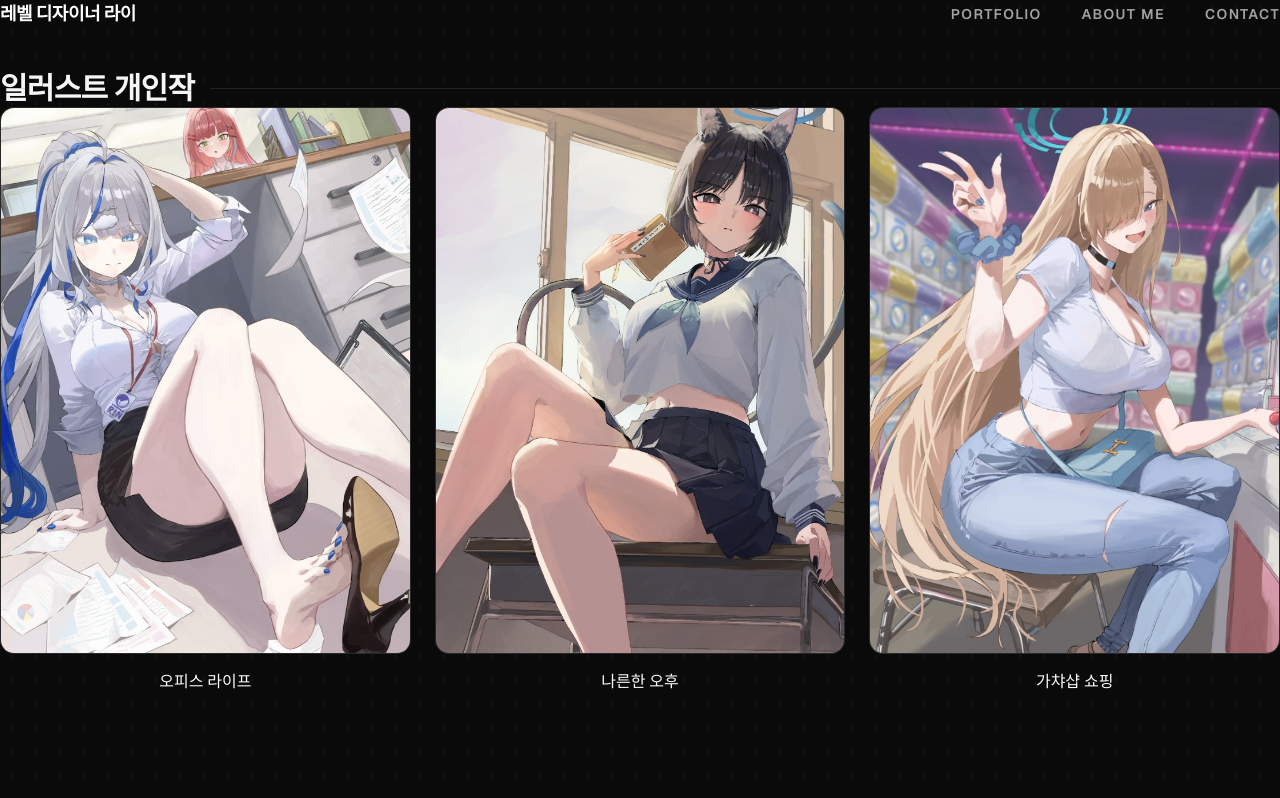
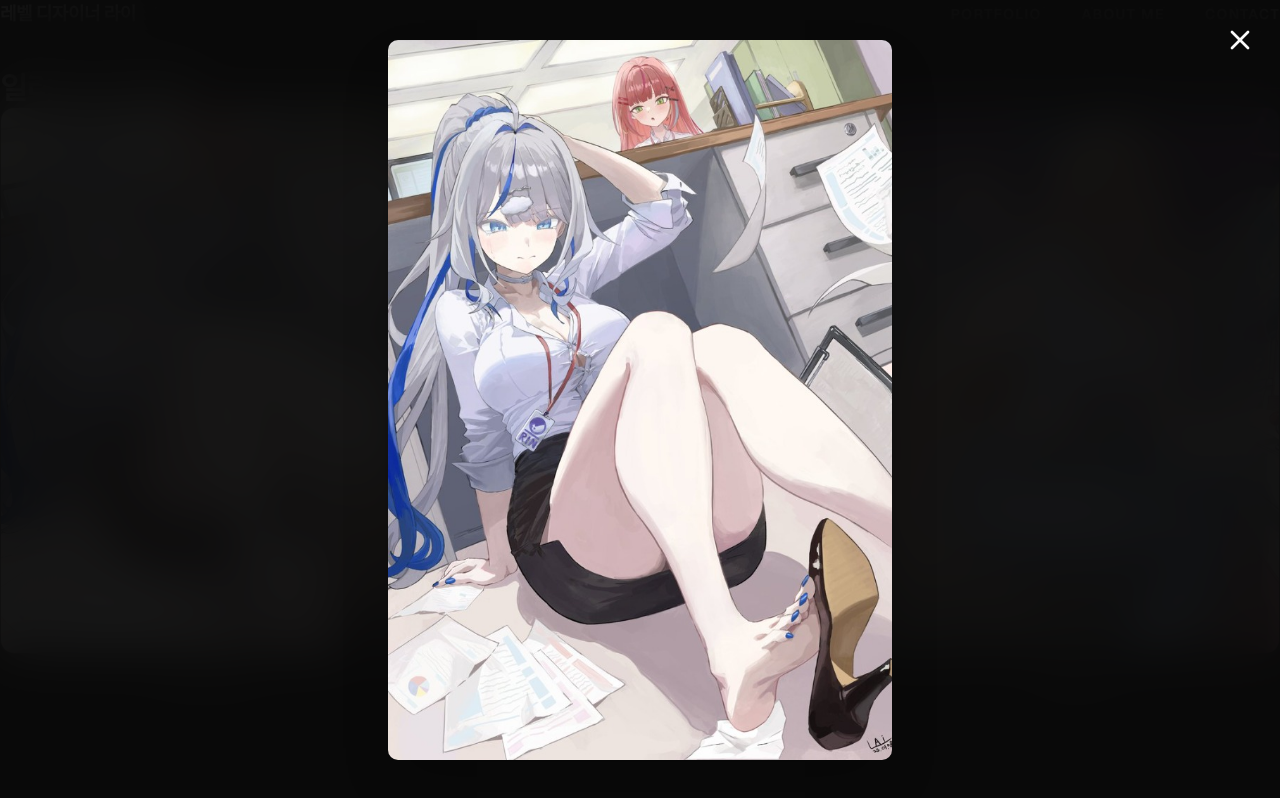
Before and after one commit to LAii980514/Portfolio, a Next.js app: page / in a window 1280 px wide. Both pictures are taken after a click on the element "오피스 라이프". Shown: the part 2644-3442 px from the top of the page. Built offline with nearby package versions, Linux system fonts and the light colour scheme.

Commit message:
feat: add lightbox to illustrations and show uncropped original sizes

```diff
--- a/src/components/portfolio/gallery.tsx
+++ b/src/components/portfolio/gallery.tsx
@@ -106,19 +106,21 @@ export function Gallery() {
               animate={{ scale: 1, opacity: 1 }}
               exit={{ scale: 0.8, opacity: 0 }}
               transition={{ type: "spring", damping: 25, stiffness: 300 }}
-              className="relative max-w-4xl w-full aspect-video bg-gradient-to-br from-secondary to-muted rounded-2xl flex items-center justify-center"
+              className="relative max-w-[90vw] max-h-[90vh] flex items-center justify-center"
               onClick={(e) => e.stopPropagation()}
             >
               {galleryImages.find((img) => img.id === selectedImage)?.src ? (
                 <img
                   src={galleryImages.find(img => img.id === selectedImage)?.src}
                   alt="Gallery full view"
-                  className="absolute inset-0 w-full h-full object-cover rounded-2xl"
+                  className="max-w-[90vw] max-h-[90vh] object-contain rounded-lg shadow-2xl"
                 />
               ) : (
-                <span className="text-muted-foreground">
-                  {galleryImages.find(img => img.id === selectedImage)?.title}
-                </span>
+                <div className="w-[800px] aspect-video bg-gradient-to-br from-secondary to-muted rounded-2xl flex items-center justify-center">
+                  <span className="text-muted-foreground">
+                    {galleryImages.find(img => img.id === selectedImage)?.title}
+                  </span>
+                </div>
               )}
             </motion.div>
 
--- a/src/components/portfolio/illustrations.tsx
+++ b/src/components/portfolio/illustrations.tsx
@@ -1,6 +1,8 @@
 "use client"
 
-import { motion } from "framer-motion"
+import { useState } from "react"
+import { motion, AnimatePresence } from "framer-motion"
+import { X } from "lucide-react"
 
 const illustrations = [
   { id: 1, title: "오피스 라이프", image: "/images/illust_1.jpg" },
@@ -9,6 +11,8 @@ const illustrations = [
 ]
 
 export function Illustrations() {
+  const [selectedImage, setSelectedImage] = useState<number | null>(null)
+
   return (
     <section className="relative w-full py-32 flex flex-col items-center">
       <div className="w-full max-w-7xl px-4 md:px-6">
@@ -36,6 +40,7 @@ export function Illustrations() {
               viewport={{ once: true }}
               transition={{ duration: 0.8, delay: index * 0.1, ease: [0.16, 1, 0.3, 1] }}
               className="group cursor-pointer flex flex-col gap-4"
+              onClick={() => setSelectedImage(item.id)}
             >
               <div className="relative aspect-[3/4] overflow-hidden rounded-xl bg-white/[0.03] border border-white/10 hover:border-[#A78BFA]/50 hover:shadow-[0_0_20px_rgba(167,139,250,0.15)] transition-all duration-300">
                 {/* Scale target */}
@@ -56,6 +61,42 @@ export function Illustrations() {
           ))}
         </div>
       </div>
+
+      {/* Lightbox */}
+      <AnimatePresence>
+        {selectedImage !== null && (
+          <motion.div
+            initial={{ opacity: 0 }}
+            animate={{ opacity: 1 }}
+            exit={{ opacity: 0 }}
+            className="fixed inset-0 z-50 bg-background/95 backdrop-blur-xl flex items-center justify-center p-6"
+            onClick={() => setSelectedImage(null)}
+          >
+            <motion.div
+              initial={{ scale: 0.8, opacity: 0 }}
+              animate={{ scale: 1, opacity: 1 }}
+              exit={{ scale: 0.8, opacity: 0 }}
+              transition={{ type: "spring", damping: 25, stiffness: 300 }}
+              className="relative max-w-[90vw] max-h-[90vh] flex items-center justify-center"
+              onClick={(e) => e.stopPropagation()}
+            >
+              <img
+                src={illustrations.find(img => img.id === selectedImage)?.image}
+                alt="Illustration full view"
+                className="max-w-[90vw] max-h-[90vh] object-contain rounded-lg shadow-2xl"
+              />
+            </motion.div>
+
+            <button
+              onClick={() => setSelectedImage(null)}
+              className="absolute top-6 right-6 p-2 text-foreground hover:text-primary transition-colors"
+              aria-label="Close lightbox"
+            >
+              <X className="w-8 h-8" />
+            </button>
+          </motion.div>
+        )}
+      </AnimatePresence>
     </section>
   )
 }
```
